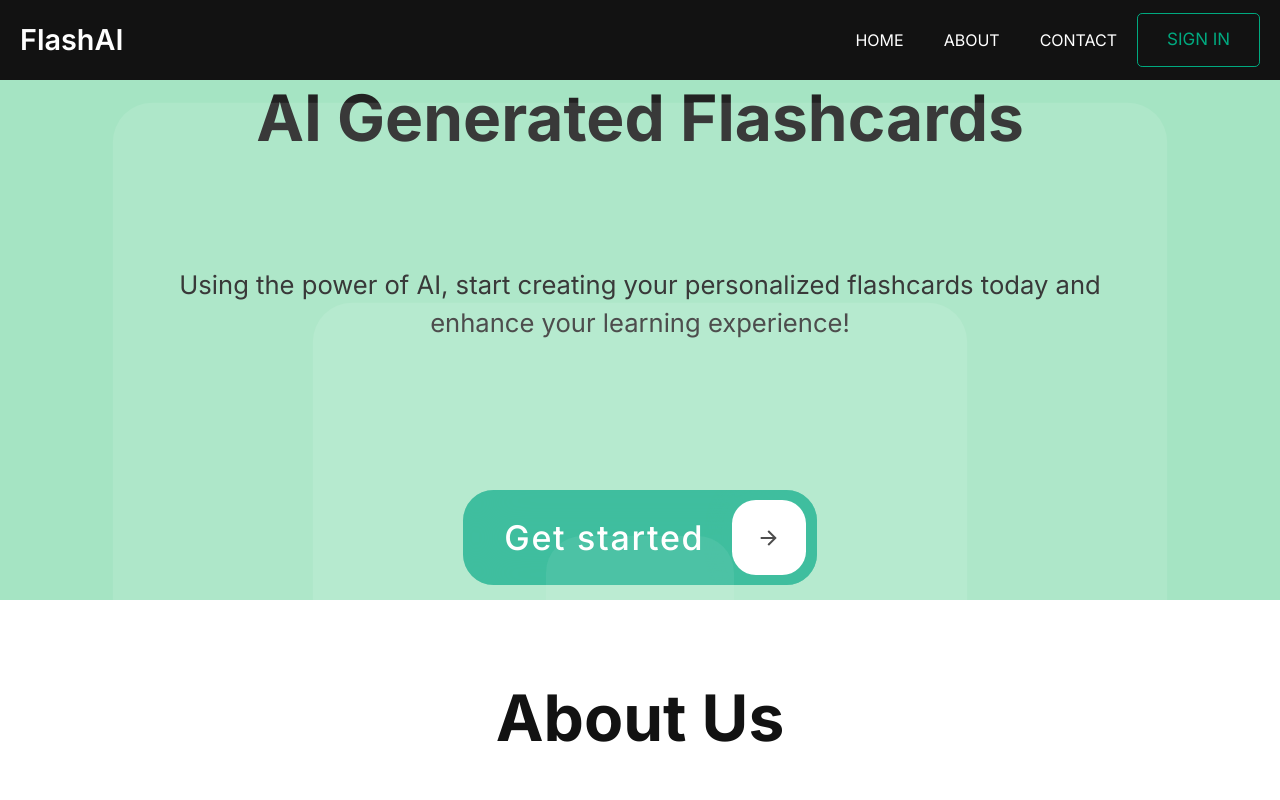
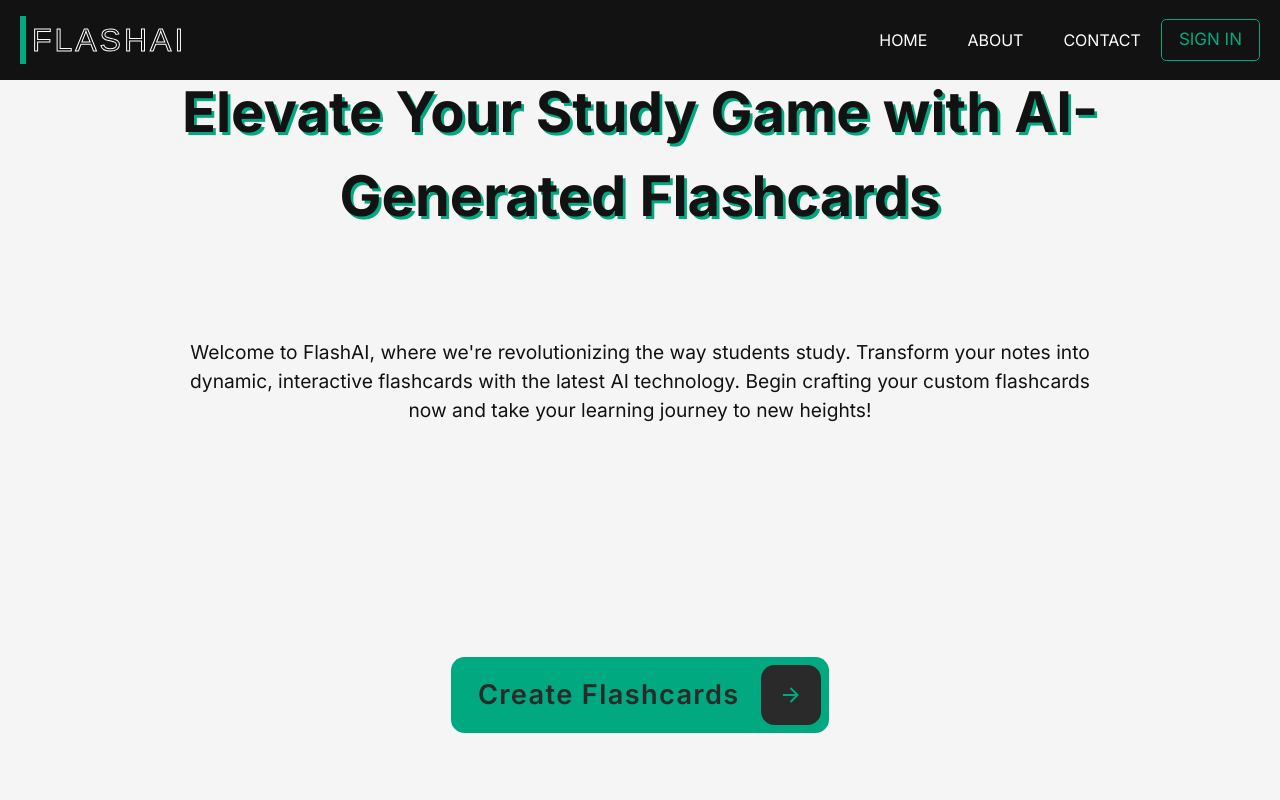
Before and after one commit to amaninderpreetsingh/studyToolNextjs, a Next.js app: page / in a window 1280 px wide. Shown: the top 800 px of the page. Built offline with nearby package versions, Linux system fonts and the light colour scheme; no server answers.

Commit message:
update style and generation page

```diff
--- a/src/app/(main)/generate/page.js
+++ b/src/app/(main)/generate/page.js
@@ -66,6 +66,11 @@ function FlashcardsScreen() {
     <div>
       <h1 className="Heading">FLASHCARD GENERATOR</h1>
       <div className="CenterContent">
+        <div classname="genContent">
+          <div className="genCard">Import Flashcards</div>
+          <div className="genCard">Create Flashcards</div>
+          <div className="genCard">Generate Flashcards</div>
+        </div>
         <h2 className="CenterItem">Upload or Paste Content</h2>
         <PdfToData className="AppButton" onFileSelected={handleFileSelected} />
         <div style={{ display: "flex", alignItems: "center" }}>
--- a/src/app/(root)/page.js
+++ b/src/app/(root)/page.js
@@ -12,7 +12,17 @@ export default function Home() {
   return (
     <>
       <nav className="navbar">
-        <div className="logo">FlashAI</div>
+        <button
+          class="buttonLogo"
+          data-text="Awesome"
+          onclick="location.href='#home'"
+        >
+          <span class="actual-text">&nbsp;FlashAI&nbsp;</span>
+          <span aria-hidden="true" class="hover-text">
+            &nbsp;FlashAI&nbsp;
+          </span>
+        </button>
+
         <div className="nav-container">
           <div className="nav-items">
             <a href="#home">HOME</a>
@@ -33,17 +43,21 @@ export default function Home() {
         </div>
       </nav>
       <div className="head-text"></div>
-      <section id="home" className="sectionD cta">
-        <h1 className="HomeHeading">AI Generated Flashcards</h1>
+      <section id="home" className="sectionD">
+        <h1 className="HomeHeading">
+          Elevate Your Study Game with AI-Generated Flashcards
+        </h1>
         <p className="HomePara">
-          Using the power of AI, start creating your personalized flashcards
-          today and enhance your learning experience!
+          Welcome to FlashAI, where we're revolutionizing the way students
+          study. Transform your notes into dynamic, interactive flashcards with
+          the latest AI technology. Begin crafting your custom flashcards now
+          and take your learning journey to new heights!
         </p>
         {/* Get Started (CTA) Button */}
         <div class="button-container">
           <Link href="/generate">
             <button class="cssbuttons-io-button">
-              Get started
+              Create Flashcards
               <div class="icon">
                 <svg
                   height="24"
@@ -54,7 +68,7 @@ export default function Home() {
                   <path d="M0 0h24v24H0z" fill="none"></path>
                   <path
                     d="M16.172 11l-5.364-5.364 1.414-1.414L20 12l-7.778 7.778-1.414-1.414L16.172 13H4v-2z"
-                    fill="currentColor"
+                    fill="#00A97F"
                   ></path>
                 </svg>
               </div>
--- a/src/app/globals.css
+++ b/src/app/globals.css
@@ -96,7 +96,7 @@ font-family: 'Trebuchet MS', 'Lucida Sans Unicode', 'Lucida Grande', 'Lucida San
 
 .SidebarList .row:hover {
   cursor: pointer;
-  background-color: var(--secondary-color);
+  background-color: var(--accent-color);
   color: black; /* Change text color to black */
   transition: background-color 0.5s ease;
 }
@@ -115,7 +115,7 @@ font-family: 'Trebuchet MS', 'Lucida Sans Unicode', 'Lucida Grande', 'Lucida San
   display: flex;
   height: 100px;
   align-items: center;
-  background-color: var(--secondary-color);
+  background-color: var(--accent-color);
   padding: 10px;
   margin-bottom: 25px;
   font-family: 'Trebuchet MS', 'Lucida Sans Unicode', 'Lucida Grande', 'Lucida Sans', Arial, sans-serif;
@@ -177,7 +177,7 @@ font-family: 'Trebuchet MS', 'Lucida Sans Unicode', 'Lucida Grande', 'Lucida San
 }
 
 .AppButton {
-  background-color: var(--secondary-color); /* Light green background */
+  background-color: var(--accent-color); /* Light green background */
   color: black; /* White text color for contrast */
   border: none; /* No border */
   padding: 10px 20px; /* Vertical and horizontal padding */
@@ -189,7 +189,7 @@ font-family: 'Trebuchet MS', 'Lucida Sans Unicode', 'Lucida Grande', 'Lucida San
 }
 
 .AppButton:hover, .AppButton:focus {
-  background-color: var(--accent-color); /* Change to green on hover/focus */
+  background-color: var(--secondary-color); /* Change to green on hover/focus */
 }
 
 .AppButton:active {
@@ -260,7 +260,7 @@ body {
   text-align: center;
   padding-bottom: 200px;
   margin-top: 0px;
-  min-height: 75vh;
+  min-height: 90vh;
 }
 
 .sectionL {
@@ -273,45 +273,6 @@ body {
   color: var(--accent-color);
 }
 
-/* Call to Action (CTA) section styling */
-.cta {
-  position: relative; /* Needed to position the pseudo-element */
-  background-color: var(--secondary-color);
-  color: var(--primary-color);
-  overflow: hidden; /* Ensures the animation does not overflow the section boundaries */
-  height: 75vh;
-}
-
-.cta::before {
-  content: '';
-  position: absolute;
-  top: 105%;
-  left: 50%;
-  width: 20px; /* Initial size of the circle */
-  height: 20px; /* Initial size of the circle */
-  background: transparent;
-  border-radius: 100%;
-  animation: ripple 2.5s linear infinite;
-  transform: translate(-50%, -50%); /* Centers the circle */
-  z-index: 1;
-}
-
-@keyframes ripple {
-  0% {
-    box-shadow: 0 0 0 0 rgba(255, 255, 255, 0.1),
-                0 0 0 250px rgba(255, 255, 255, 0.1),
-                0 0 0 450px rgba(255, 255, 255, 0.1),
-                0 0 0 650px rgba(255, 255, 255, 0.1);
-  }
-  100% {
-    box-shadow: 0 0 0 250px rgba(255, 255, 255, 0),
-                0 0 0 450px rgba(255, 255, 255, 0.1),
-                0 0 0 650px rgba(255, 255, 255, 0.1),
-                0 0 0 850px rgba(255, 255, 255, 0);
-  }
-}
-
-
 /* Heading and paragraph styling within sections */
 .HomeHeading, .HomePara {
   display: flex;
@@ -323,31 +284,25 @@ body {
 
 .HomeHeading {
   font-weight: bold;
-  font-size: clamp(1rem, 5vw, 10rem); /* Adjusted min, preferred, and max sizes */
+  /* Adjust the min size to ensure it fits on small screens */
+  font-size: clamp(1.5rem, 5vw, 3.5rem);
   color: var(--primary-color);
-  white-space: nowrap;
+  /* Remove white-space: nowrap to allow text wrapping */
   overflow: hidden;
   text-overflow: ellipsis;
   max-width: 100vw;
   padding: 0 20px;
   box-sizing: border-box;
   z-index: 10;
-}
-
-
-
-/* Responsive font size adjustment */
-@media (max-width: 768px) {
-  .HomeHeading {
-    font-size: 5em; /* Smaller font size for smaller viewports */
-  }
+  text-shadow: .05em .05em 0px var(--accent-color);
 }
 
 
 .HomePara {
-  font-size: clamp(1rem, 2vw, 2rem);
+  /* Slightly increased the min size for better readability */
+  font-size: clamp(1rem, 1.5vw, 1.5rem);
   color: var(--primary-color);
-  height:auto;
+  height: auto;
   margin: 0;
   padding: 100px 10%;
   z-index: 10;
@@ -360,28 +315,27 @@ body {
 
 .cssbuttons-io-button {
   background: var(--accent-color);
-  color: white;
-  font-family: inherit;
-  padding: 0.35em;
-  padding-left: 1.2em;
-  font-size: 34px;
-  font-weight: 500;
-  border-radius: 0.9em;
+  color: var(--background-color);
+  margin-top: 35%;
+  padding: 0.4em 1em;
+  font-size: 1.7em;
+  font-weight: 600;
+  border-radius: 0.5em;
   border: none;
   letter-spacing: 0.05em;
   display: flex;
   align-items: center;
-  box-shadow: inset 0 0 1.6em -0.6em var(--accent-color);
   overflow: hidden;
   position: relative;
   height: 2.8em;
   padding-right: 3.3em;
   cursor: pointer;
   transition: background-color 0.3s, transform 0.2s; /* Keep the transition for consistency */
+
 }
 
 .cssbuttons-io-button .icon {
-  background: white;
+  background: var(--background-color);
   margin-left: 1em;
   position: absolute;
   display: flex;
@@ -389,8 +343,8 @@ body {
   justify-content: center;
   height: 2.2em;
   width: 2.2em;
-  border-radius: 0.7em;
-  box-shadow: 0.1em 0.1em 0.6em 0.2em var(--accent-color);
+  border-radius: 0.5em;
+  box-shadow: 0.1em 0.1em 0.6em 0.2em color(srgb red green rgba(0, 0, 0, 0));
   right: 0.3em;
   transition: all 0.3s;
 }
@@ -421,7 +375,7 @@ body {
 }
 
 .buttonWave {
-  padding: 0.8em 1.7em;
+  padding: 0.4em 1em;
   background-color: transparent;
   border-radius: .3em;
   position: relative;
@@ -472,3 +426,46 @@ body {
  .buttonWave:active {
   filter: brightness(.8);
  }
+
+.buttonLogo {
+  margin: 0;
+  height: auto;
+  background: transparent;
+  padding: 0;
+  border: none;
+  cursor: pointer;
+}
+
+/* button styling */
+.buttonLogo {
+  --border-right: 6px;
+  --text-stroke-color: white;
+  --animation-color: var(--accent-color);
+  --fs-size: 2em;
+  letter-spacing: 3px;
+  text-decoration: none;
+  font-size: var(--fs-size);
+  font-family: "Arial";
+  position: relative;
+  text-transform: uppercase;
+  color: transparent;
+  -webkit-text-stroke: 1px var(--text-stroke-color);
+}
+/* this is the text, when you hover on button */
+.hover-text {
+  position: absolute;
+  box-sizing: border-box;
+  content: attr(data-text);
+  color: var(--animation-color);
+  width: 0%;
+  inset: 0;
+  border-right: var(--border-right) solid var(--animation-color);
+  overflow: hidden;
+  transition: 0.5s;
+  -webkit-text-stroke: 1px var(--animation-color);
+}
+/* hover */
+.buttonLogo:hover .hover-text {
+  width: 100%;
+  filter: drop-shadow(0 0 23px var(--animation-color))
+}
```
